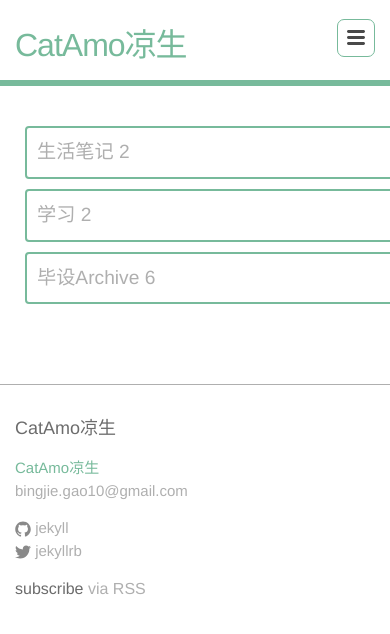
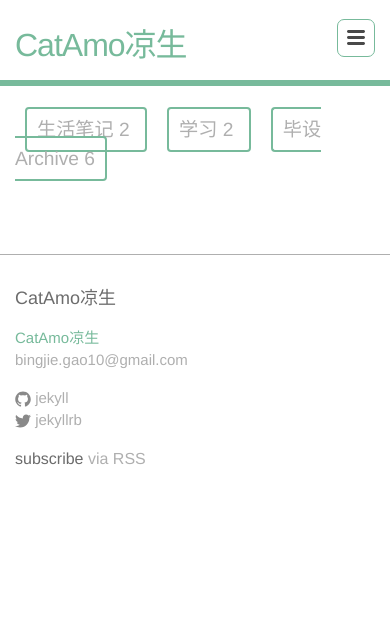
Before and after one commit to BingjieGao/bingjiegao.github.io, a Jekyll site: the page built from categories.html, in a window 390 px wide. Shown: the top 634 px of the page. Built offline with Jekyll 4.4.1, drawn with Linux system fonts in a browser that asks for light colours; nearby versions of some CDN libraries; Markdown is read by kramdown in place of the engine named in the settings.

Commit message:
Update _base.scss

```diff
--- a/_sass/_base.scss
+++ b/_sass/_base.scss
@@ -223,25 +223,3 @@ pre {
     margin-right:40px;
 
 }
-
-
-
-
-/* ----------- iPhone 6 ----------- */
-
-/* Portrait and Landscape */
-@media screen
-and (max-width: 700px)
- {
-    .categories-list-item{
-        width: 100%;
-        display: block;
-    }
-    .toggle-post-list{
-        width: 100%;
-    }
-    .archive-year{
-        display:none;
-    }
-
-}
```
